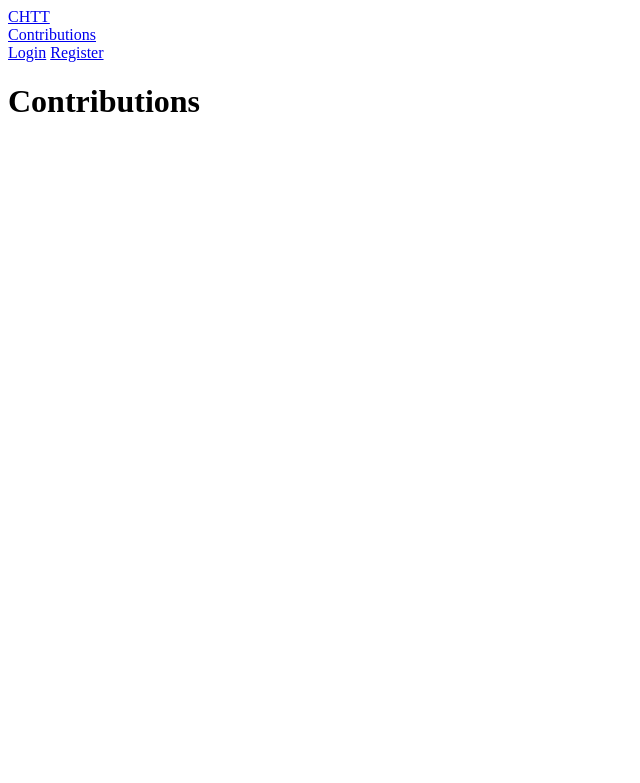
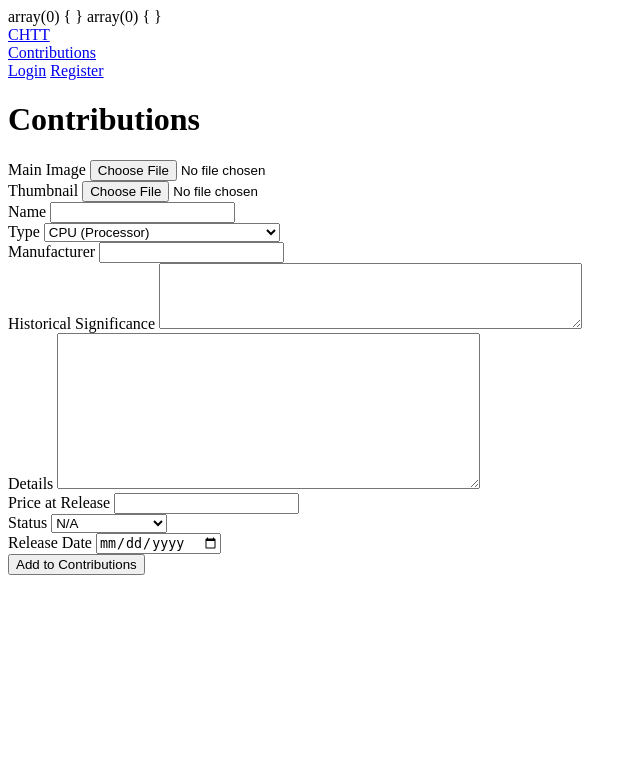
Before and after one commit to marvinobig/computing-hardware-through-time-hd, a PHP site: page /contributions.php in a window 1280 px wide. Shown: the top 783 px of the page, without its empty margins (0-640 px from the left). Run offline with PHP 8.4, Linux system fonts and the light colour scheme.

Commit message:
create hardware upload form

```diff
--- a/contributions.php
+++ b/contributions.php
@@ -1,5 +1,8 @@
 <?php
 $title = 'Contributions';
+
+var_dump($_POST);
+var_dump($_FILES)
 ?>
 <!DOCTYPE html>
 <html lang="en">
@@ -10,6 +13,71 @@ $title = 'Contributions';
 
         <main>
             <h1>Contributions</h1>
+
+            <form id="contributions_upload" method="post" enctype="multipart/form-data">
+                <section>
+                    <label for="main_image">Main Image</label>
+                    <input required type="file" name="main_image" id="main_image" accept="image/*">
+                </section>
+                <section>
+                    <label for="thumbnail">Thumbnail</label>
+                    <input required type="file" name="thumbnail" id="thumbnail" accept="image/*">
+                </section>
+                <section>
+                    <label for="hardware_name">Name</label>
+                    <input required type="text" name="hardware_name" id="hardware_name">
+                </section>
+                <section>
+                    <label for="hardware_type">Type</label>
+                    <select required name="hardware_type" id="hardware_type">
+                        <option value="cpu">CPU (Processor)</option>
+                        <option value="gpu">GPU (Graphics Processing Unit)</option>
+                        <option value="ram">RAM (Memory)</option>
+                        <option value="ssd">SSD (Solid State Drive)</option>
+                        <option value="hdd">HDD (Hard Disk Drive)</option>
+                        <option value="motherboard">Motherboard</option>
+                        <option value="psu">PSU (Power Supply Unit)</option>
+                        <option value="cooling">Cooling System</option>
+                        <option value="network_card">Network Card</option>
+                        <option value="sound_card">Sound Card</option>
+                        <option value="case">PC Case</option>
+                        <option value="peripherals">Peripherals (Mouse, Keyboard, etc.)</option>
+                    </select>
+                </section>
+                <section>
+                    <label for="manufacturer">Manufacturer</label>
+                    <input required type="text" name="manufacturer" id="manufacturer">
+                </section>
+                <section>
+                    <label for="historical_significance">Historical Significance</label>
+                    <textarea name="historical_significance" id="historical_significance" rows="4" cols="50"></textarea>
+                </section>
+                <section>
+                    <label for="details">Details</label>
+                    <textarea name="details" id="details" rows="10" cols="50"></textarea>
+                </section>
+                <section>
+                    <label for="price_at_release">Price at Release</label>
+                    <input required type="number" step="0.01" min="0.00" name="price_at_release" id="price_at_release">
+                </section>
+                <section>
+                    <label for="status">Status</label>
+                    <select required name="status" id="status">
+                        <option value="na">N/A</option>
+                        <option value="fully_supported">Fully Supported</option>
+                        <option value="limited_support">Limited Support</option>
+                        <option value="obsolete">Obsolete</option>
+                    </select>
+                </section>
+                <section>
+                    <label for="release_date">Release Date</label>
+                    <input required type="date" name="release_date" id="release_date">
+                </section>
+
+                <section>
+                    <button type="submit">Add to Contributions</button>
+                </section>
+            </form>
         </main>
     </body>
 
```
